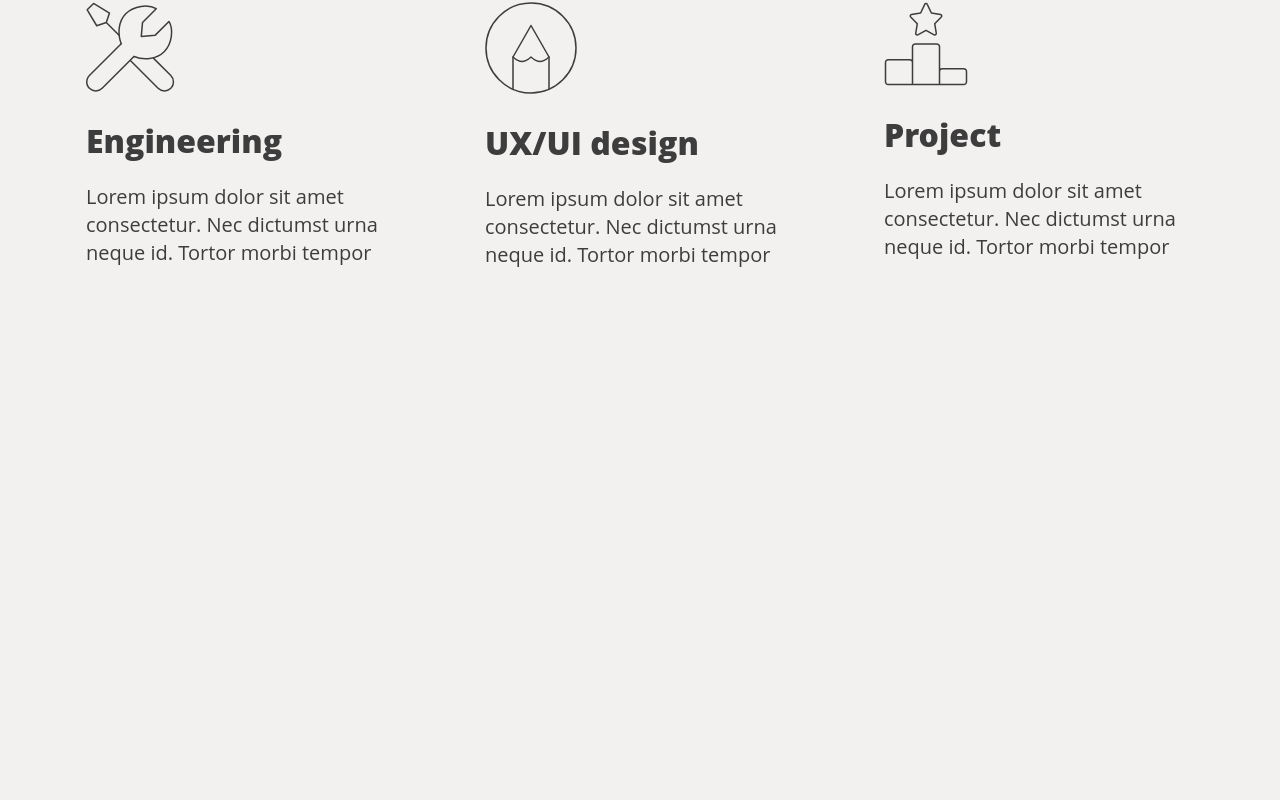
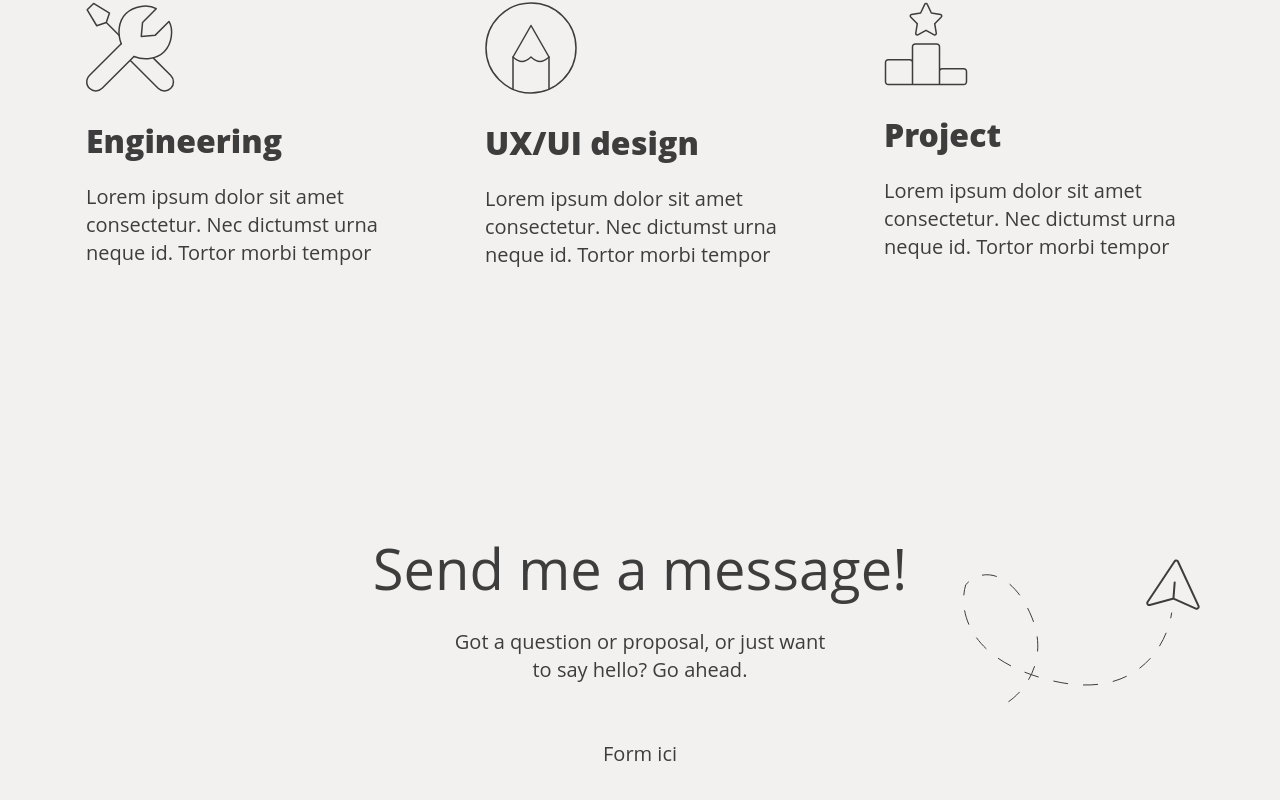
Before and after one commit to Randy-RM/portfolio-assani-beni-randy, a React (Vite) app: page / in a window 1280 px wide. Shown: the part 2102-2902 px from the top of the page. Before the commit the page ends 2535 px from the top, so only its background shows below. Built offline with nearby package versions, Linux system fonts and the light colour scheme; a web font is replaced by a local one.

Commit message:
feat : add backgroundImage on send message section

```diff
--- a/src/assets/sass/vendors/_background.scss
+++ b/src/assets/sass/vendors/_background.scss
@@ -37,3 +37,20 @@ body {
 .bg-mid-grey {
   background: $mid-grey;
 }
+
+.bg-paper-plane-right {
+  // url not work on sass or scss
+  // use backgroundImage on style attribut in tsx to
+  // add backgroundImage on container
+  //
+  // background: url("../../images/paper-plane-right-thin.svg");
+  // background-repeat: no-repeat;
+  // background-position: right 35% top 45%;
+  // position: relative;
+  // width: 100%;
+  //
+  background-position: right bottom;
+  background-repeat: no-repeat;
+  //
+  // background-size: cover;
+}
--- a/src/pages/frontoffice/home.tsx
+++ b/src/pages/frontoffice/home.tsx
@@ -6,6 +6,7 @@ import LinkedinIcon from "../../assets/images/iconoir_linkedin.svg";
 import ToolsIcon from "../../assets/images/iconoir_tools.svg";
 import DesignPencilIcon from "../../assets/images/iconoir_design_pencil.svg";
 import LeaderboardStarIcon from "../../assets/images/iconoir_leaderboard_star.svg";
+import PaperPlaneRight from "../../assets/images/paper_plane_right.svg";
 
 const Home = (): JSX.Element => {
   const technologies: string[] = [
@@ -223,6 +224,36 @@ const Home = (): JSX.Element => {
           <Spacer height={6} />
         </section>
         {/**Experience section end */}
+        {/**Send message section start */}
+        <section className="bg-light-grey">
+          <Spacer height={6} />
+          <Container
+            flexDirection="column"
+            justifyContent="center"
+            alignItems="center"
+            flexWrap="wrap"
+          >
+            <div
+              className="width-100 text-center bg-paper-plane-right"
+              style={{ backgroundImage: `url(${PaperPlaneRight})` }}
+            >
+              <h2 className="font-w-semi-medium h2 margin-0">
+                Send me a message!
+              </h2>
+              <p>
+                Got a question or proposal, or just want <br /> to say hello? Go
+                ahead.
+              </p>
+            </div>
+            <div className="width-50 text-center">
+              <Spacer />
+              <p>Form ici</p>
+              <Spacer />
+            </div>
+          </Container>
+          <Spacer height={6} />
+        </section>
+        {/**Send message section end */}
       </main>
     </>
   );
```
Also changed, not shown: src/assets/images/paper_plane_right.svg (added).
